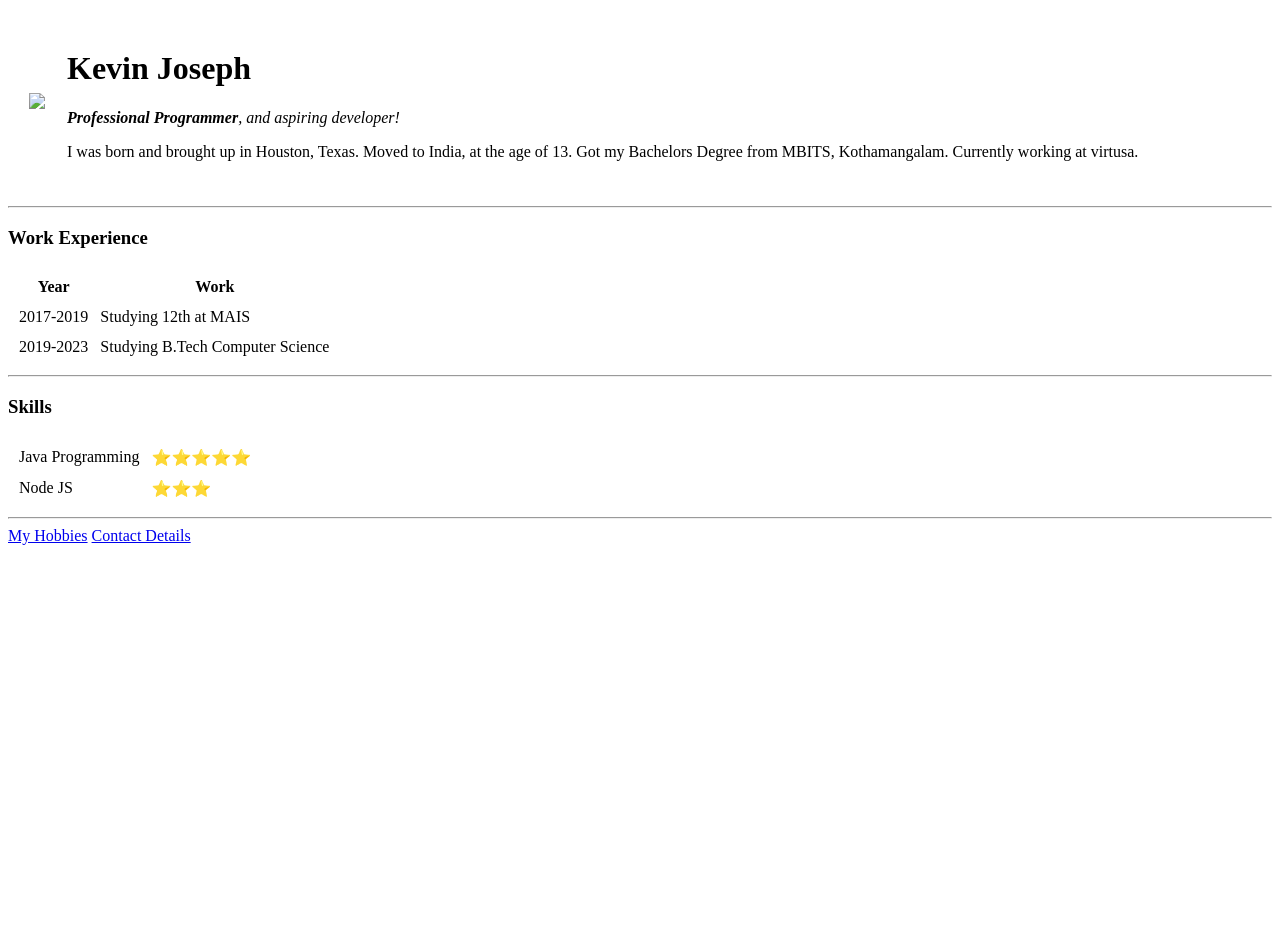
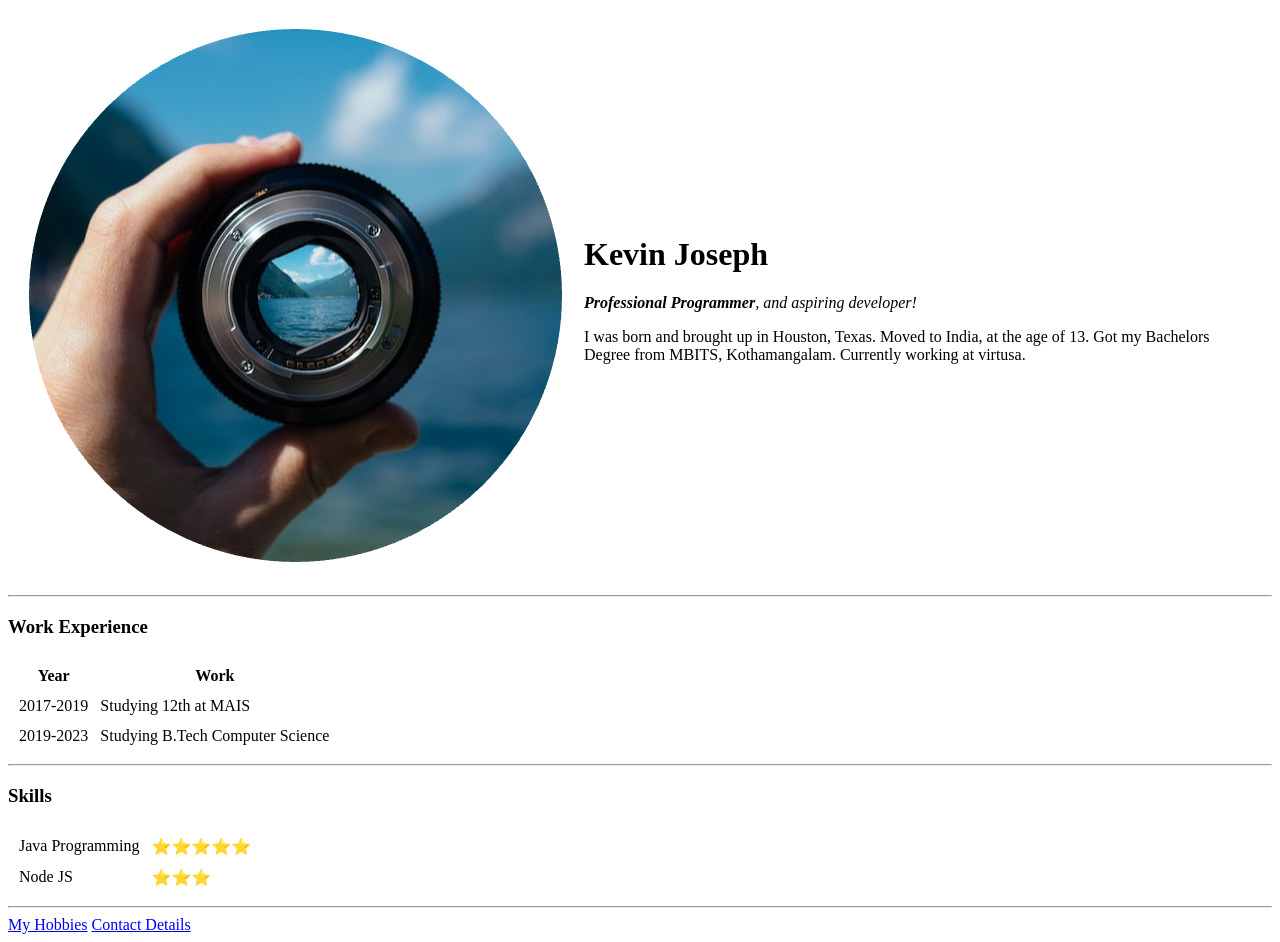
Before and after one commit to kj3823/CV, a plain HTML site: page index.html in a window 1280 px wide. Before the commit the page ends 800 px from the top, so only its background shows below. Drawn offline with Linux system fonts and the light colour scheme.

Commit message:
Update index.html

```diff
--- a/index.html
+++ b/index.html
@@ -16,7 +16,7 @@
     <tr>
       <td>
         <!--<img src="https://images.unsplash.com/photo-1453728013993-6d66e9c9123a?ixlib=rb-1.2.1&ixid=MnwxMjA3fDB8MHxzZWFyY2h8MXx8bGVuc3xlbnwwfHwwfHw%3D&w=1000&q=80" alt"A Random Picture" />-->
-        <img src="/image-circle.png" alt"A Random Image" />
+        <img src="Images/image-circle.png" alt"A Random Image" />
       </td>
       <td>
         <h1>Kevin Joseph</h1>
```
